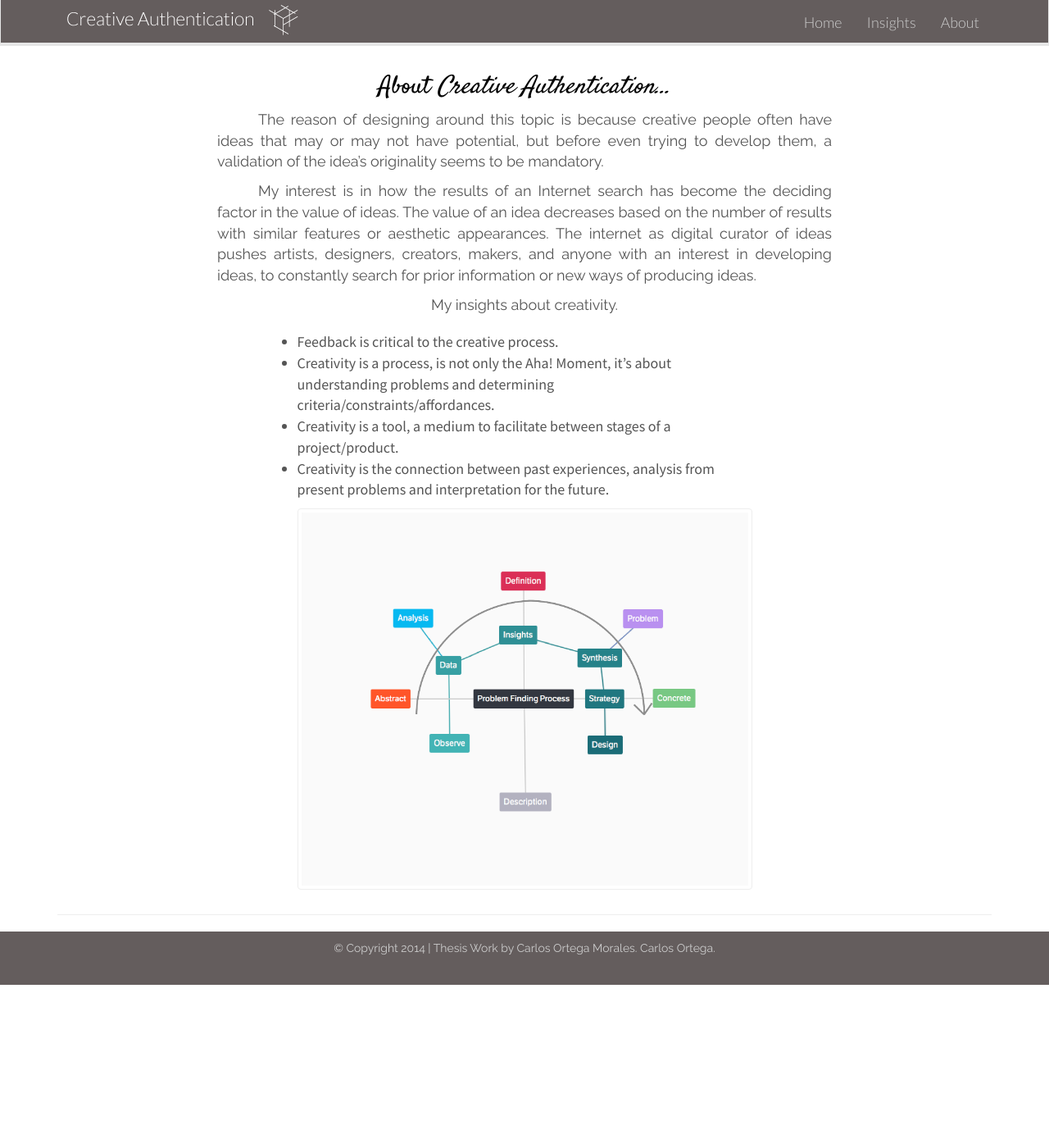
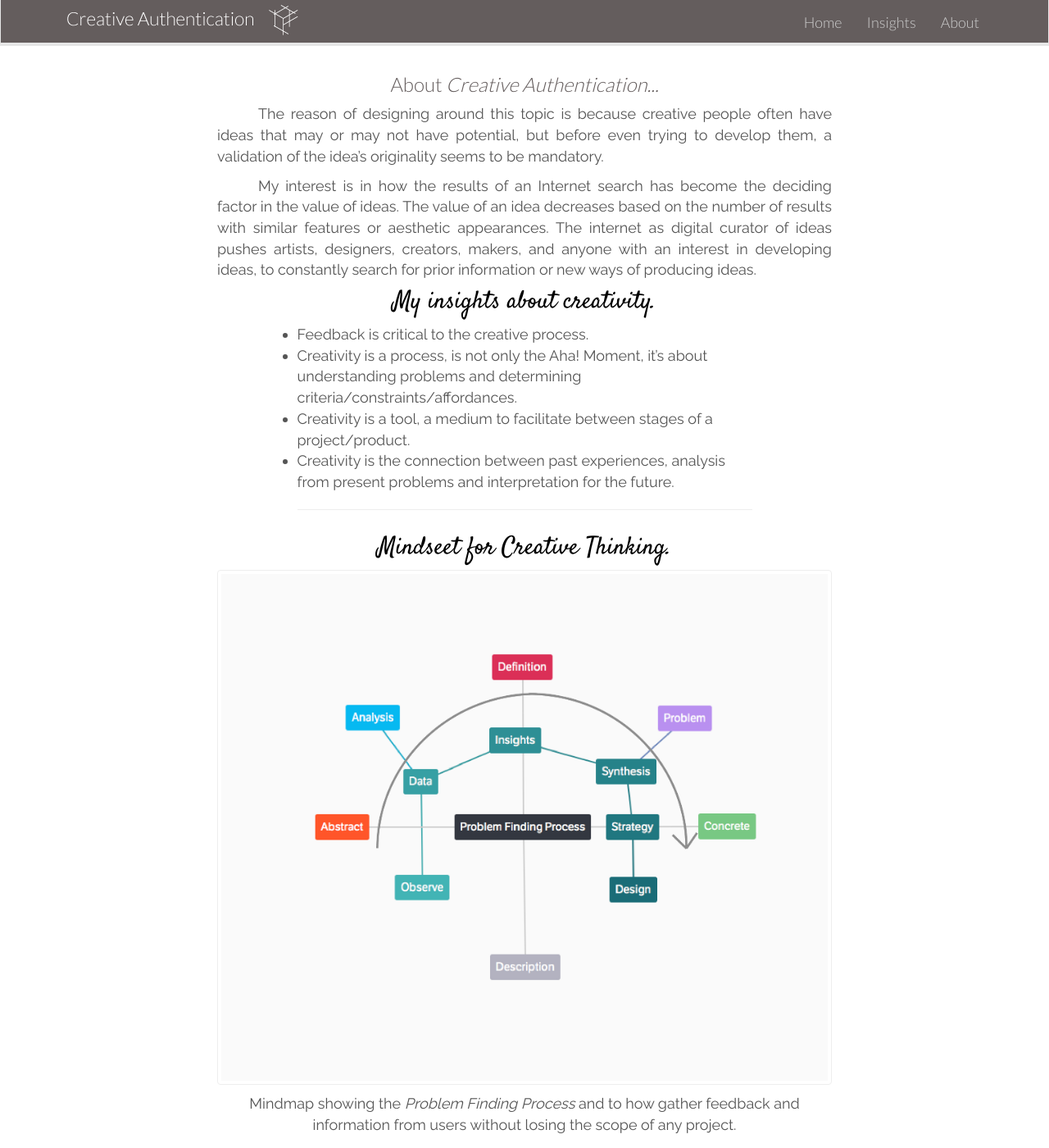
Before and after one commit to cortega8612/creative-process, a Jekyll site: the page built from about/index.html, in a window 1280 px wide and 1400 px high. Shown: the whole window at 82% size. Built offline with Jekyll 4.4.1, drawn with Linux system fonts in a browser that asks for light colours.

Commit message:
home text update and about update

```diff
--- a/_layouts/default.html
+++ b/_layouts/default.html
@@ -58,7 +58,7 @@
     </div> <!-- /container -->
 
 <div class="footer">
-  <div class="container">
+  <div class="container-fluid">
         <p> &copy; Copyright 2014 | Thesis Work by Carlos Ortega Morales. Carlos Ortega.</p>
   </div>
 </div>
--- a/about/index.html
+++ b/about/index.html
@@ -2,22 +2,31 @@
 layout: default
 ---
 
-<h2 class="col-md-12 vcenter">About <em>Creative Authentication...</em> </h2>
+<div>
+	<h3 class="col-md-12 vcenter">About <em>Creative Authentication...</em> </h3>
 
-<p class=" col-md-8 col-md-offset-2 justify">The reason of designing around this topic is because creative people often have ideas that may or may not have potential, but before even trying to develop them, a validation of the idea’s originality seems to be mandatory.</p>
+	<p class=" col-md-8 col-md-offset-2 justify">The reason of designing around this topic is because creative people often have ideas that may or may not have potential, but before even trying to develop them, a validation of the idea’s originality seems to be mandatory.</p>
 
-<p class=" col-md-8 col-md-offset-2 justify">My interest is in how the results of an Internet search has become the deciding factor in the value of ideas. The value of an idea decreases based on the number of results with similar features or aesthetic appearances. The internet as digital curator of ideas pushes artists, designers, creators, makers, and anyone with an interest in developing ideas, to constantly search for prior information or new ways of producing ideas.</p>
+	<p class=" col-md-8 col-md-offset-2 justify">My interest is in how the results of an Internet search has become the deciding factor in the value of ideas. The value of an idea decreases based on the number of results with similar features or aesthetic appearances. The internet as digital curator of ideas pushes artists, designers, creators, makers, and anyone with an interest in developing ideas, to constantly search for prior information or new ways of producing ideas.</p>
+</div>
 
+<div>
+	<h2 class="col-md-6 col-md-offset-3 vcenter">My insights about creativity.</h2>
 
-<p class="col-md-6 col-md-offset-3 vcenter">My insights about creativity.<p>
-
-<p>
 	<ul class="col-md-6 col-md-offset-3">
 		<li>Feedback is critical to the creative process.</li>
 		<li>Creativity is a process, is not only the Aha! Moment, it’s about understanding problems and determining criteria/constraints/affordances.</li>
 		<li>Creativity is a tool, a medium to facilitate between stages of a project/product.</li>
 		<li>Creativity is the connection between past experiences, analysis from present problems and interpretation for the future.</li>
+	<hr/>
+	</ul>
+</div>
 
-	</ul>
-</p>
-<p class="col-md-6 col-md-offset-3"><img class="img-responsive img-thumbnail" src="/img/mindmap.jpg" alt="Design process"/></p>
+
+<div>
+	<h2 class="col-md-6 col-md-offset-3 vcenter">Mindseet for Creative Thinking.</h2>
+	<p class="col-md-8 col-md-offset-2"><img class="img-responsive img-thumbnail" src="/img/mindmap.jpg" alt="Mindseet for Creative Thinking"/></p>
+
+	<p class=" col-md-8 col-md-offset-2 vcenter">Mindmap showing the <em> Problem Finding Process</em> and to how gather feedback and information from users without losing the scope of any project.</p>
+	<hr/>
+</div>
--- a/css/custom.css
+++ b/css/custom.css
@@ -37,6 +37,10 @@ h3 {
   font-family: 'Lato';
 }
 
+ul, li {
+  font-family: 'Raleway';
+}
+
 .navbar-header>.navbar-brand, .navbar-inverse .navbar-nav>li>a {color: #CCC;
 margin-top: 2px}
 
@@ -58,13 +62,11 @@ text-indent:50px;
 }
 
 .footer {
-  position: static;
+  position: absolute;
 	width: 100%;
 	background-color: #645D5D;
 	height: 65px;
 	border-top: 2px #FFFFFF;
-
-
 }
 
 .footer p{
```
Also changed, not shown: _posts/insights/2014-05-30-home.md (+0 -3 lines), img/logo-ca2.png (added).
